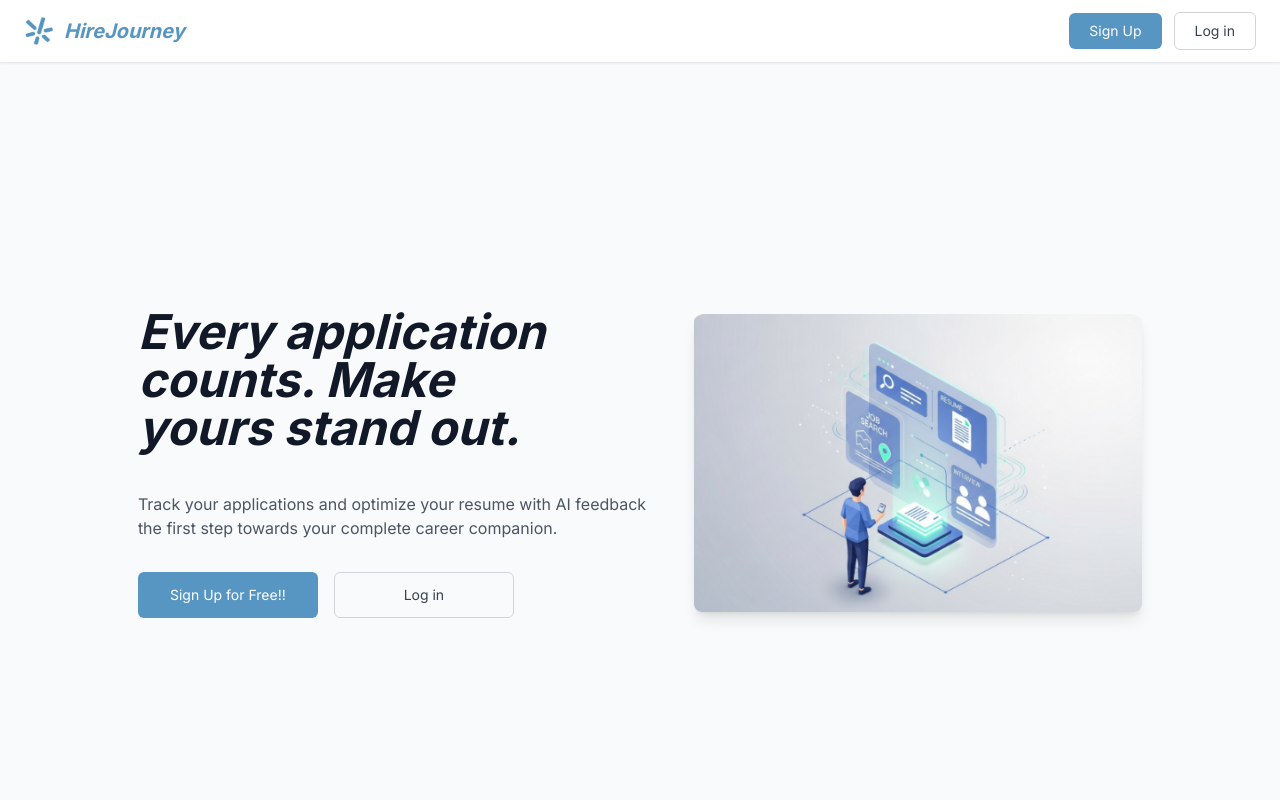
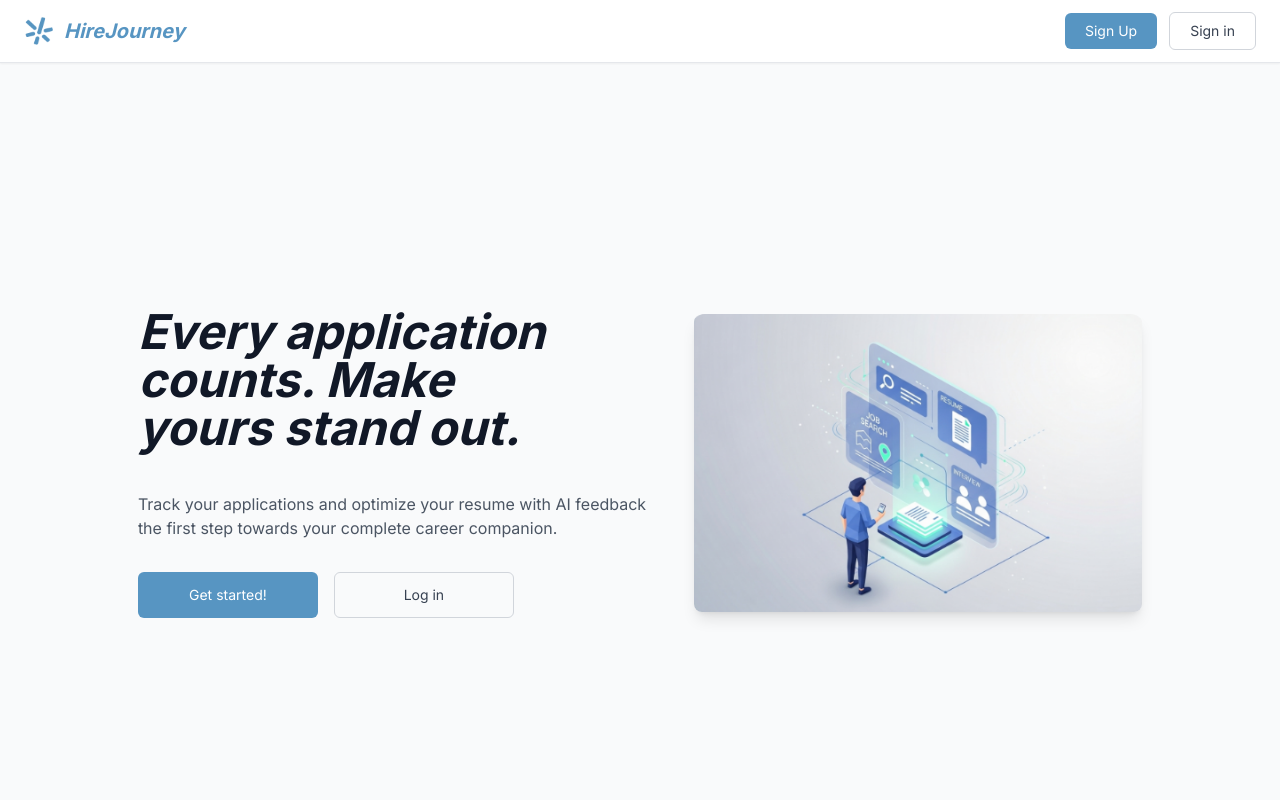
Before and after one commit to Tijanifareed/career-iq-frontend, a React (Vite) app: page / in a window 1280 px wide. Shown: the top 800 px of the page. Built offline with nearby package versions, Linux system fonts and the light colour scheme.

Commit message:
Refactor landing texts

```diff
--- a/src/features/landing/components/HeroSection.tsx
+++ b/src/features/landing/components/HeroSection.tsx
@@ -26,7 +26,7 @@ export default function HeroSection() {
     onClick={() => navigate("/signup")}
     className="min-w-[180px] px-6 py-3 bg-customBlue text-white text-sm rounded-md font-inter hover:bg-blue-400 transition"
   >
-    Sign Up for Free!!
+    Get started!
   </button>
   <button
     onClick={() => navigate("/login")}
--- a/src/features/landing/components/LandingNavbar.tsx
+++ b/src/features/landing/components/LandingNavbar.tsx
@@ -37,7 +37,7 @@ export default function LandingNavbar() {
           onClick={() => navigate("/login")}
           className="px-3 sm:px-5 py-1.5 sm:py-2 border border-gray-300 rounded-md text-xs sm:text-sm text-gray-700 font-inter hover:bg-gray-100 transition"
         >
-          Log in
+          Sign in
         </button>
       </div>
     </nav>
```
